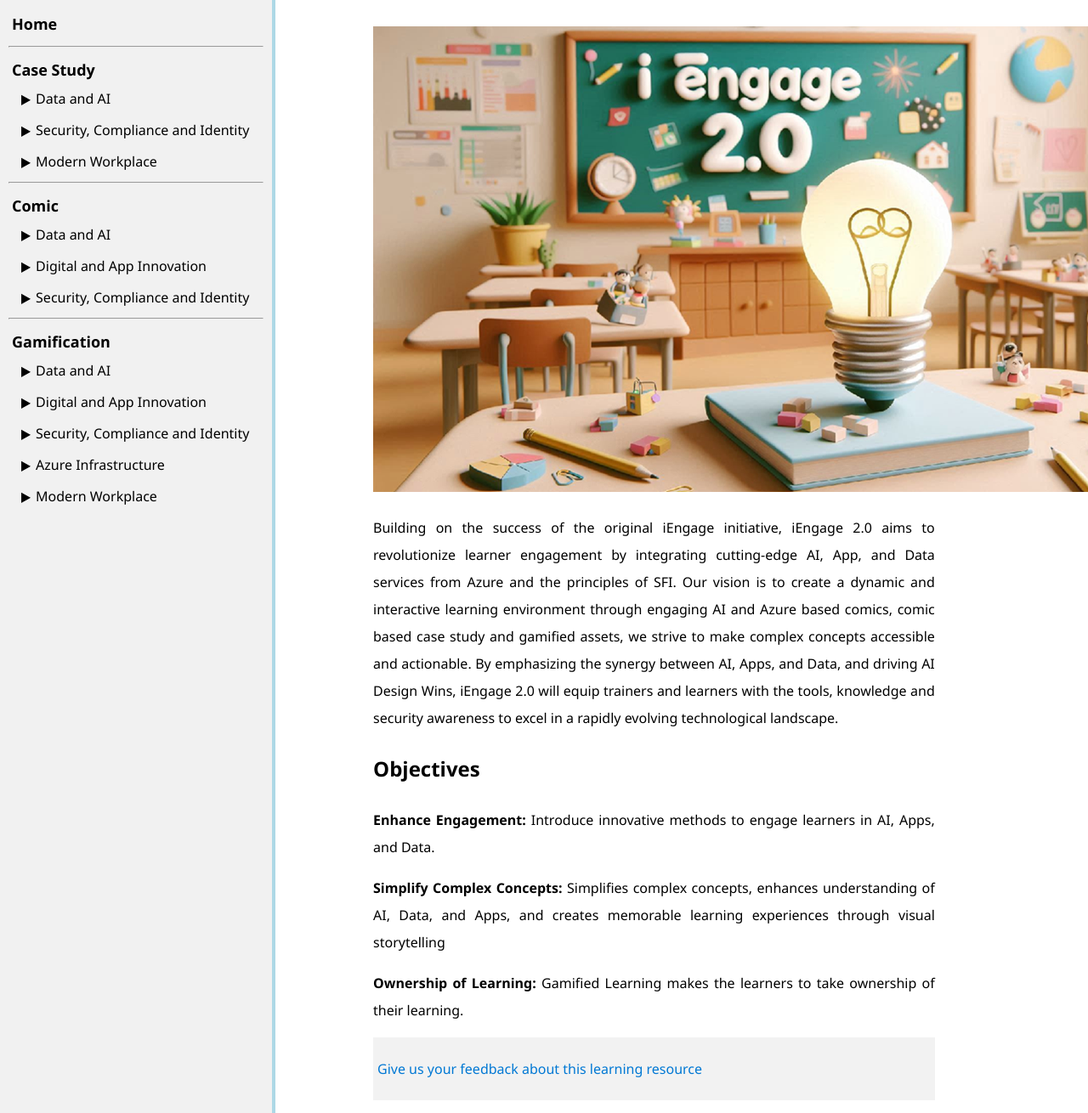
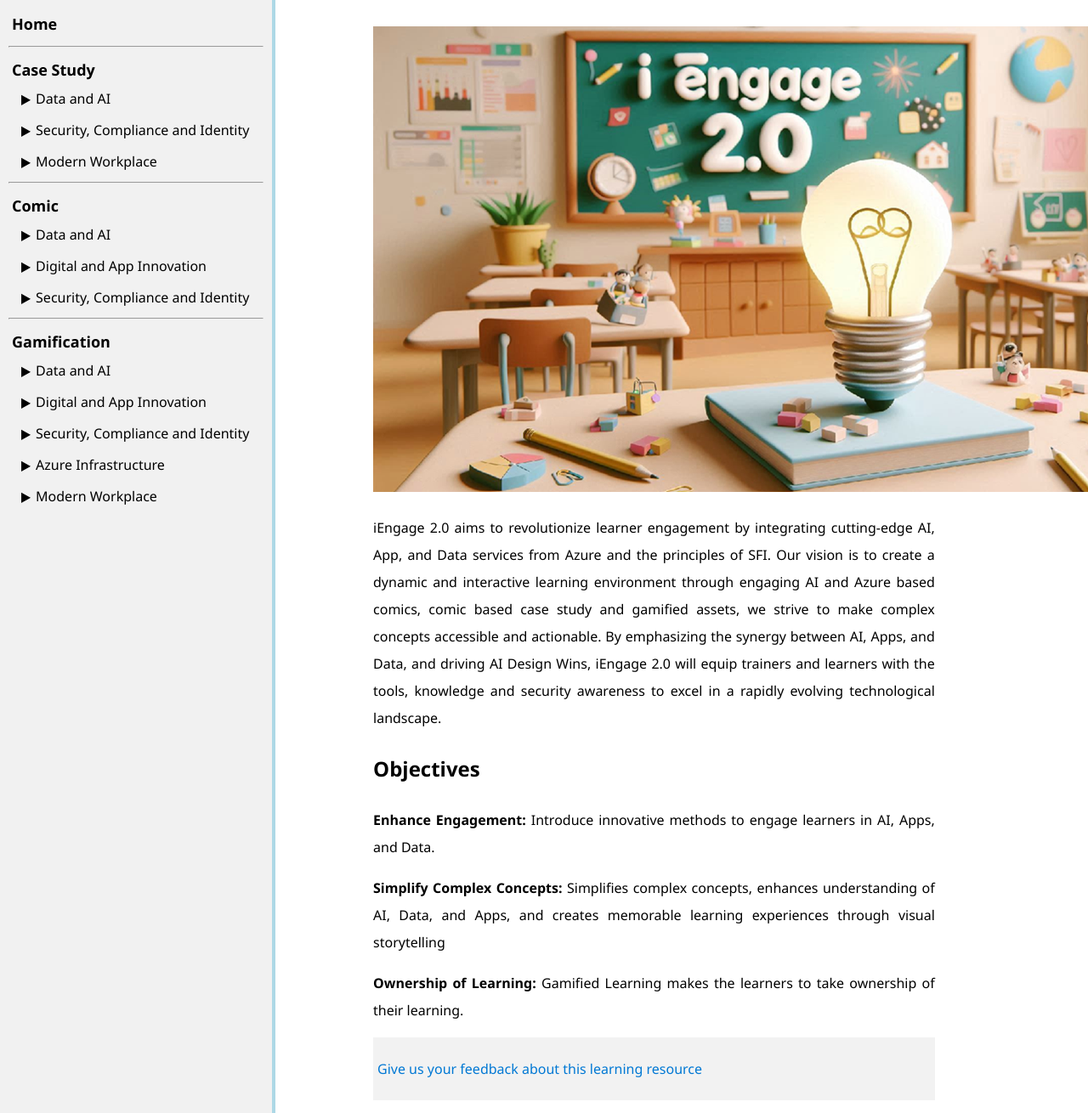
Before and after one commit to ningweinw/iengage, a Jekyll site: the page built from index.markdown, in a window 1280 px wide. Shown: the whole page at 85% size. Built offline with Jekyll 4.4.1, drawn with Linux system fonts in a browser that asks for light colours.

Commit message:
Update index.markdown

```diff
--- a/index.markdown
+++ b/index.markdown
@@ -8,7 +8,7 @@
 
 ![img](./home.png)
 
-Building on the success of the original iEngage initiative, iEngage 2.0 aims to revolutionize learner engagement by integrating cutting-edge AI, App, and Data services from Azure and the principles of SFI. Our vision is to create a dynamic and interactive learning environment through engaging AI and Azure based comics, comic based case study and gamified assets, we strive to make complex concepts accessible and actionable. By emphasizing the synergy between AI, Apps, and Data, and driving AI Design Wins, iEngage 2.0 will equip trainers and learners with the tools, knowledge and security awareness to excel in a rapidly evolving technological landscape.
+iEngage 2.0 aims to revolutionize learner engagement by integrating cutting-edge AI, App, and Data services from Azure and the principles of SFI. Our vision is to create a dynamic and interactive learning environment through engaging AI and Azure based comics, comic based case study and gamified assets, we strive to make complex concepts accessible and actionable. By emphasizing the synergy between AI, Apps, and Data, and driving AI Design Wins, iEngage 2.0 will equip trainers and learners with the tools, knowledge and security awareness to excel in a rapidly evolving technological landscape.
 
 ## Objectives
 
```
